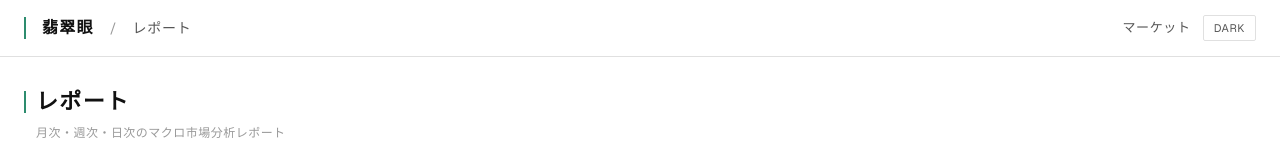
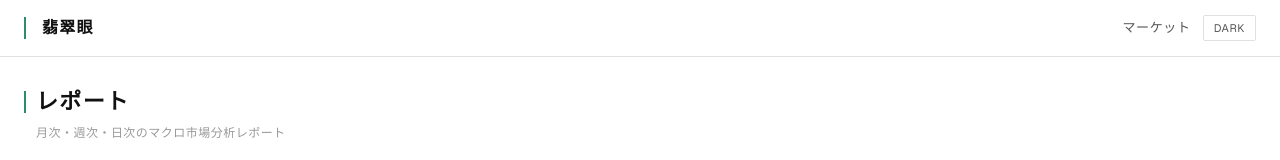
Before and after one commit to ops324/hisuigan-macro-insight-engine, a Next.js app: page /reports in a window 1280 px wide. Shown: the top 160 px of the page. Built offline with nearby package versions, Linux system fonts and the light colour scheme.

Commit message:
/reports ヘッダーからブレッドクラム（「/」「レポート」）を削除
Co-Authored-By: Claude Sonnet 4.6 <noreply@anthropic.com>

```diff
--- a/app/reports/ReportsClient.tsx
+++ b/app/reports/ReportsClient.tsx
@@ -441,8 +441,6 @@ export default function ReportsClient({ latestWeekly, latestDaily, reportsByType
           <Link href="/reports" style={{ fontSize: 16, fontWeight: 700, letterSpacing: "0.08em", color: t.text, textDecoration: "none" }}>
             翡翠眼
           </Link>
-          <span style={{ color: t.textMuted, fontSize: 14 }}>/</span>
-          <span style={{ fontSize: 14, color: t.textSub, letterSpacing: "0.05em" }}>レポート</span>
           <div style={{ marginLeft: "auto", display: "flex", alignItems: "center", gap: 12 }}>
             <Link href="/market" style={{ fontSize: 13, color: t.textSub, textDecoration: "none", letterSpacing: "0.05em" }}>
               マーケット
```
Also changed, not shown: 1 other file (tests, documents, lock files or other folders).
